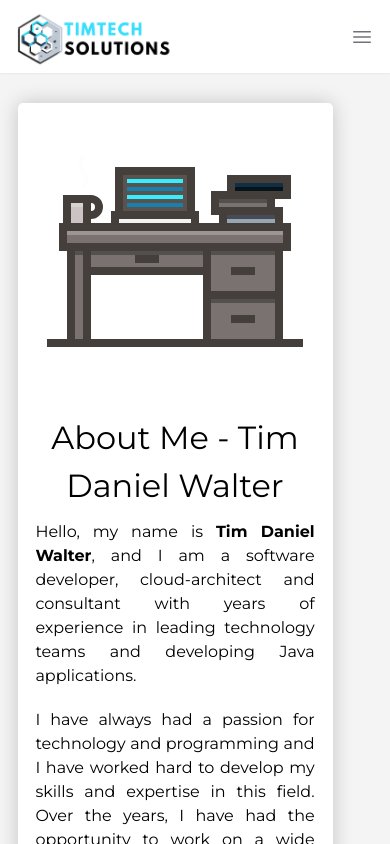
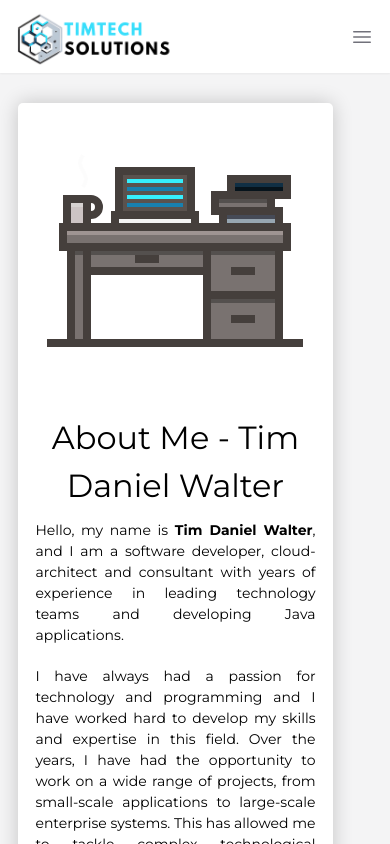
Before and after one commit to Tim-D-walter/my-portfolio-react-app, a Next.js app: page / in a window 390 px wide. Shown: the top 844 px of the page. Built offline with nearby package versions, Linux system fonts and the light colour scheme.

Commit message:
Adjusted css and classes to fix side view on mobile

```diff
--- a/src/styles/globals.css
+++ b/src/styles/globals.css
@@ -33,7 +33,7 @@
 .wrapper-container{
     margin: auto auto auto auto;
     align-items: center;
-    min-width: 350px;
+    min-width: 90vw;
 }
 
 /* media query for smaller screens, such as mobile phones */
--- a/src/styles/honeycomb.scss
+++ b/src/styles/honeycomb.scss
@@ -26,7 +26,7 @@ body {
     justify-content: center;
     align-items: center;
     max-width: $honeycomb-max-width;
-    min-width:300px;
+    min-width:10px;
     padding: 0;
     transform: translateY(#{$hexagon-height/4});
 
--- a/src/styles/introduction-font.css
+++ b/src/styles/introduction-font.css
@@ -10,7 +10,7 @@
 	}
 	@media (max-width: 1000px) {
 		p {
-			font-size: 16px;
+			font-size: 14px;
 			text-align: justify;
 			margin: 10px 10px;
 		}
```
Also changed, not shown: src/pages/index.tsx (+2 -7 lines).
